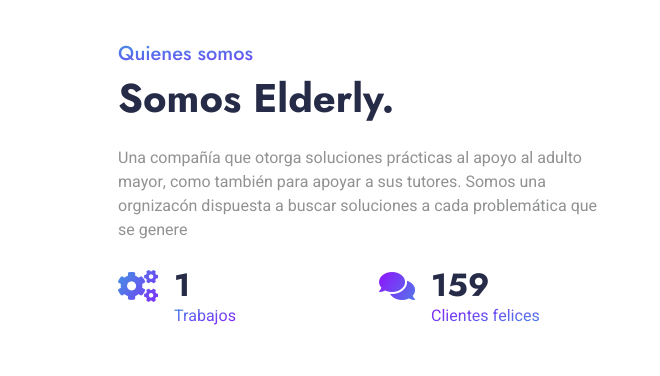
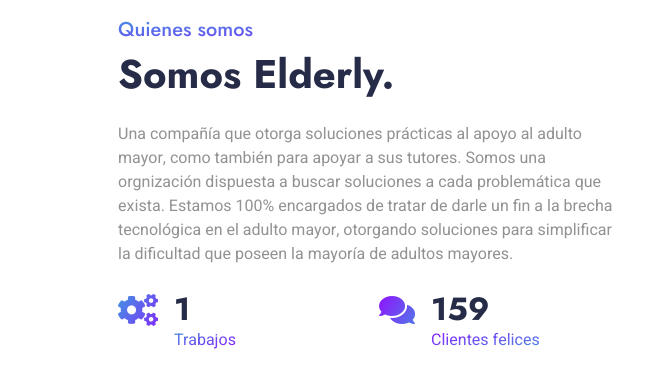
Before and after one commit to Hojadecilantro/Hojadecilantro.github.io, a plain HTML site: page index.html in a window 1280 px wide. Shown: the part 1000-1376 px from the top of the page, 0-660 px from the left. Drawn offline with nearby package versions, Linux system fonts and the light colour scheme.

Commit message:
Elderly Website: o.O!

```diff
--- a/index.html
+++ b/index.html
@@ -92,7 +92,7 @@
                     <div class="col-lg-6 wow fadeInUp" data-wow-delay="0.1s">
                         <h5 class="text-primary-gradient fw-medium">Quienes somos</h5>
                         <h1 class="mb-4">Somos Elderly.</h1>
-                        <p class="mb-4">Una compañía que otorga soluciones prácticas al apoyo al adulto mayor, como también para apoyar a sus tutores. Somos una orgnizacón dispuesta a buscar soluciones a cada problemática que se genere</p>
+                        <p class="mb-4">Una compañía que otorga soluciones prácticas al apoyo al adulto mayor, como también para apoyar a sus tutores. Somos una orgnización dispuesta a buscar soluciones a cada problemática que exista. Estamos 100% encargados de tratar de darle un fin a la brecha tecnológica en el adulto mayor, otorgando soluciones para simplificar la dificultad que poseen la mayoría de adultos mayores.</p>
                         <div class="row g-4 mb-4">
                             <div class="col-sm-6 wow fadeIn" data-wow-delay="0.5s">
                                 <div class="d-flex">
```
